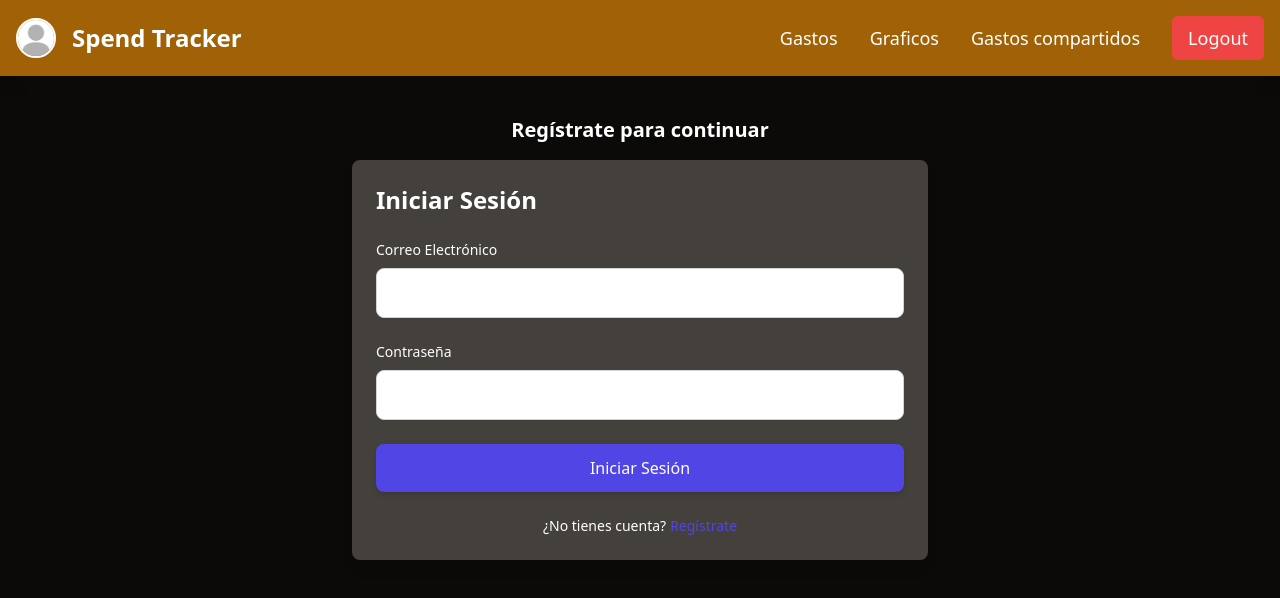
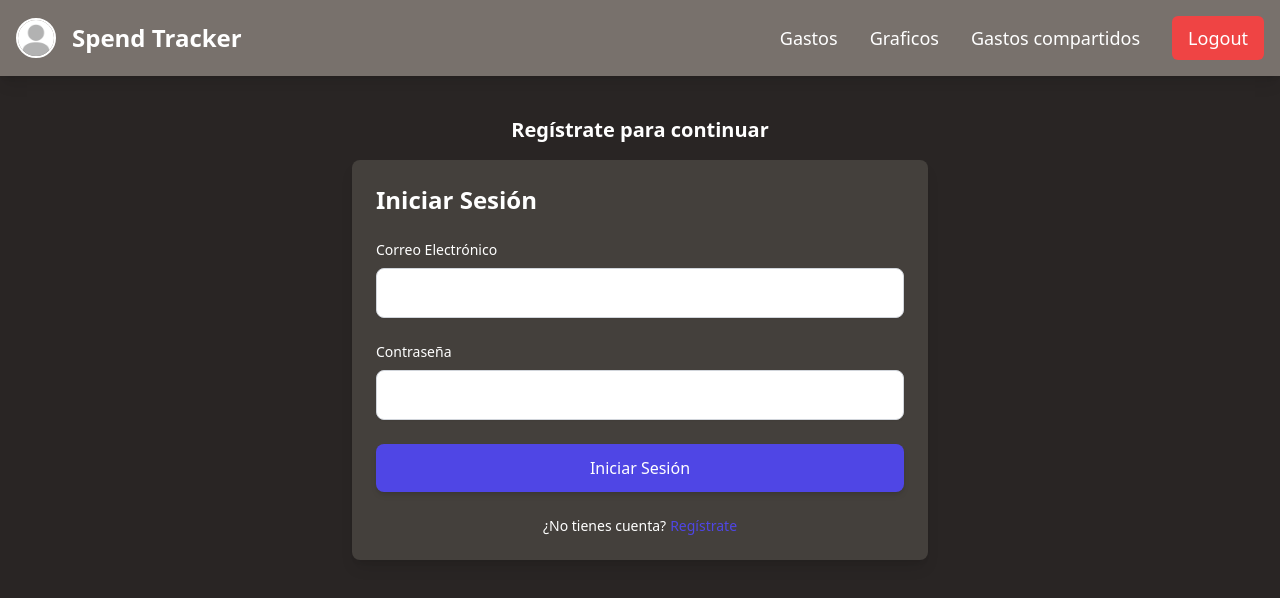
Before and after one commit to Lau-szutner/Parcial-aplicaciones-hibridas, a React (Vite) app in the folder Client/: page / in a window 1280 px wide. Shown: the top 598 px of the page. Built offline with nearby package versions, Linux system fonts and the light colour scheme.

Commit message:
cambio componentes y estilos

```diff
--- a/Client/src/App.jsx
+++ b/Client/src/App.jsx
@@ -37,8 +37,8 @@ function App() {
     location.pathname === '/graficos' || location.pathname === '/404';
 
   return (
-    <div className="min-h-screen flex flex-col bg-stone-950">
-      <Header className="w-full" />
+    <div className="h-screen flex flex-col bg-stone-800">
+      <Header />
 
       {/* Mostrar el formulario de registro si no hay token */}
       {!token ? (
@@ -51,8 +51,10 @@ function App() {
       ) : (
         <>
           {/* Mostrar el contenido principal si hay token, excepto en rutas especiales */}
+
+          <div className="grid grid-cols-[0.33fr_1fr] h-full">
             {!isSpecialPage && email && (
-            <div className="text-white m-10">
+              <sidebar className="text-white bg-stone-900 p-20">
                 <h1 className="text-3xl font-bold text-center">
                   Bienvenido a mi App
                 </h1>
@@ -65,7 +67,7 @@ function App() {
                 >
                   Logout
                 </button>
-            </div>
+              </sidebar>
             )}
             <Routes>
               <Route path="/" element={<Home email={email} />} />
@@ -74,6 +76,7 @@ function App() {
               {/* Ruta de 404 para rutas no encontradas */}
               <Route path="*" element={<NotFound />} />
             </Routes>
+          </div>
         </>
       )}
     </div>
--- a/Client/src/components/Header.jsx
+++ b/Client/src/components/Header.jsx
@@ -26,7 +26,7 @@ const Header = () => {
   };
 
   return (
-    <nav className="w-full bg-yellow-700 p-4 flex items-center justify-between sticky top-0 z-50 shadow-lg">
+    <nav className="w-full bg-stone-500 p-4 flex items-center justify-between sticky top-0 z-50 shadow-lg">
       <div className="flex items-center space-x-4">
         {/* Logo */}
         <img
--- a/Client/src/components/SpendForm.jsx
+++ b/Client/src/components/SpendForm.jsx
@@ -76,7 +76,7 @@ const SpendForm = ({ email, onSubmit }) => {
   return (
     <form
       onSubmit={handleSubmit(handleFormSubmit)}
-      className="bg-white p-6 rounded-lg shadow-lg max-w-xl mx-auto space-y-6 text-black"
+      className="bg-white p-6 rounded-lg shadow-lg max-w-xl mx-auto text-black"
     >
       <h2 className="text-2xl font-semibold">Gastos</h2>
 
--- a/Client/src/components/SpendList.jsx
+++ b/Client/src/components/SpendList.jsx
@@ -1,8 +1,8 @@
 // components/SpendList.jsx
-import React, { useEffect, useState } from 'react';
+import { useEffect, useState } from 'react';
 import Spend from './Spend.jsx'; // Asegúrate de que el path sea correcto
-import { getTokenFromCookies } from '../lib/utils.js';
 import { fetchSpends, DeleteSpend, editSpend } from '../lib/utils.js';
+
 const SpendList = () => {
   const [spends, setSpends] = useState([]);
   const [loading, setLoading] = useState(true);
--- a/Client/src/lib/utils.js
+++ b/Client/src/lib/utils.js
@@ -98,4 +98,5 @@ const editSpend = async (id, updatedSpend) => {
     };
   }
 };
+
 export { getTokenFromCookies, fetchSpends, DeleteSpend, editSpend };
--- a/Client/src/views/Home.jsx
+++ b/Client/src/views/Home.jsx
@@ -14,25 +14,23 @@ const Home = ({ email }) => {
   };
   return (
     <main>
-      <>
       {/* Botón para abrir/cerrar el formulario de gasto */}
       <button
         onClick={toggleFormVisibility}
-          className="m-6 bg-amber-800 text-white py-2 px-4 rounded-lg hover:bg-amber-900 transition-colors"
+        className="m-6 bg-green-600 text-white py-2 px-4 rounded-lg hover:bg-green-500 transition-colors"
       >
-          {isFormVisible ? 'Cerrar Formulario' : 'Agregar Nuevo Gasto'}
+        {isFormVisible ? 'Cerrar Formulario' : 'Nuevo Gasto'}
       </button>
       <SpendList></SpendList>
       {/* Mostrar formulario de gasto si está visible */}
       {isFormVisible && (
-          <section className="mt-10">
+        <section className="">
           <h2 className="text-xl font-semibold mb-4 text-center text-white">
             Agregar nuevo gasto
           </h2>
           <SpendForm email={email} onSubmit={handleFormSubmit} />
         </section>
       )}
-      </>
     </main>
   );
 };
```
Lines whose indentation alone changed are shown as unchanged.
